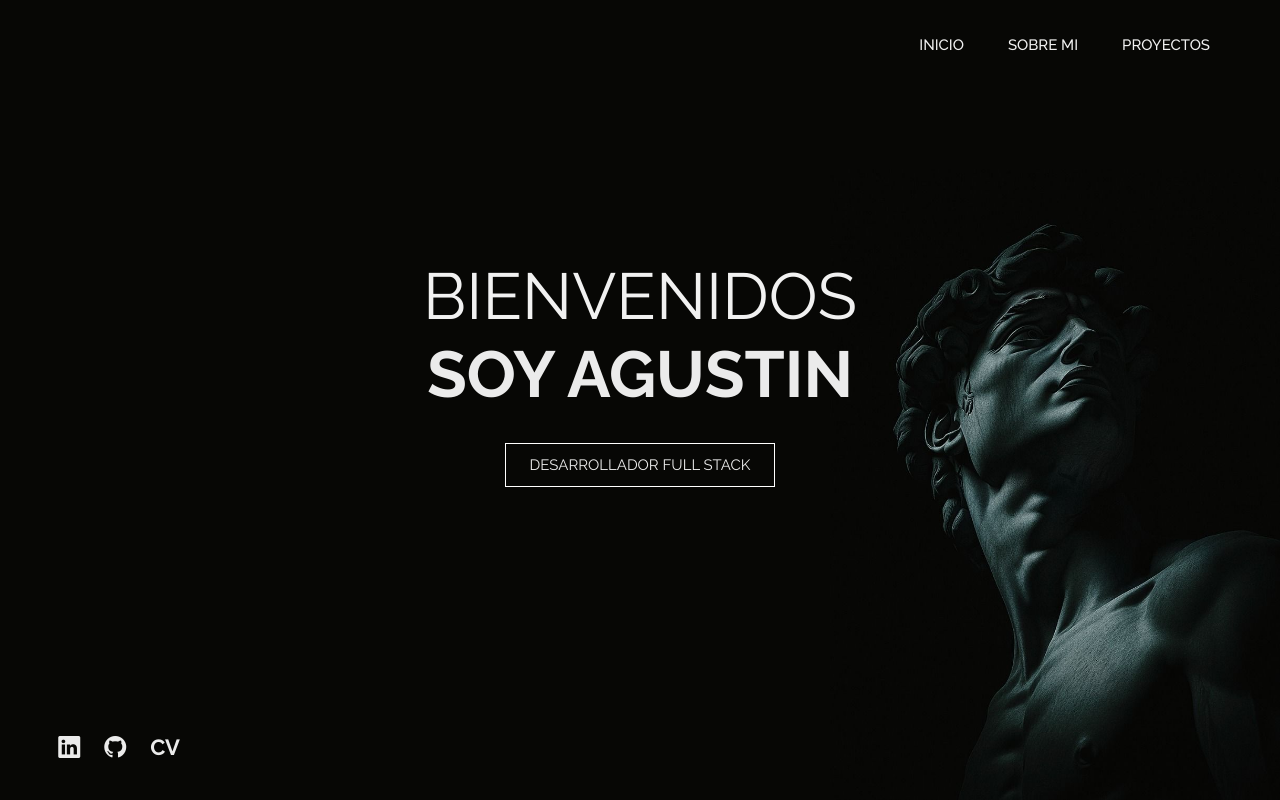
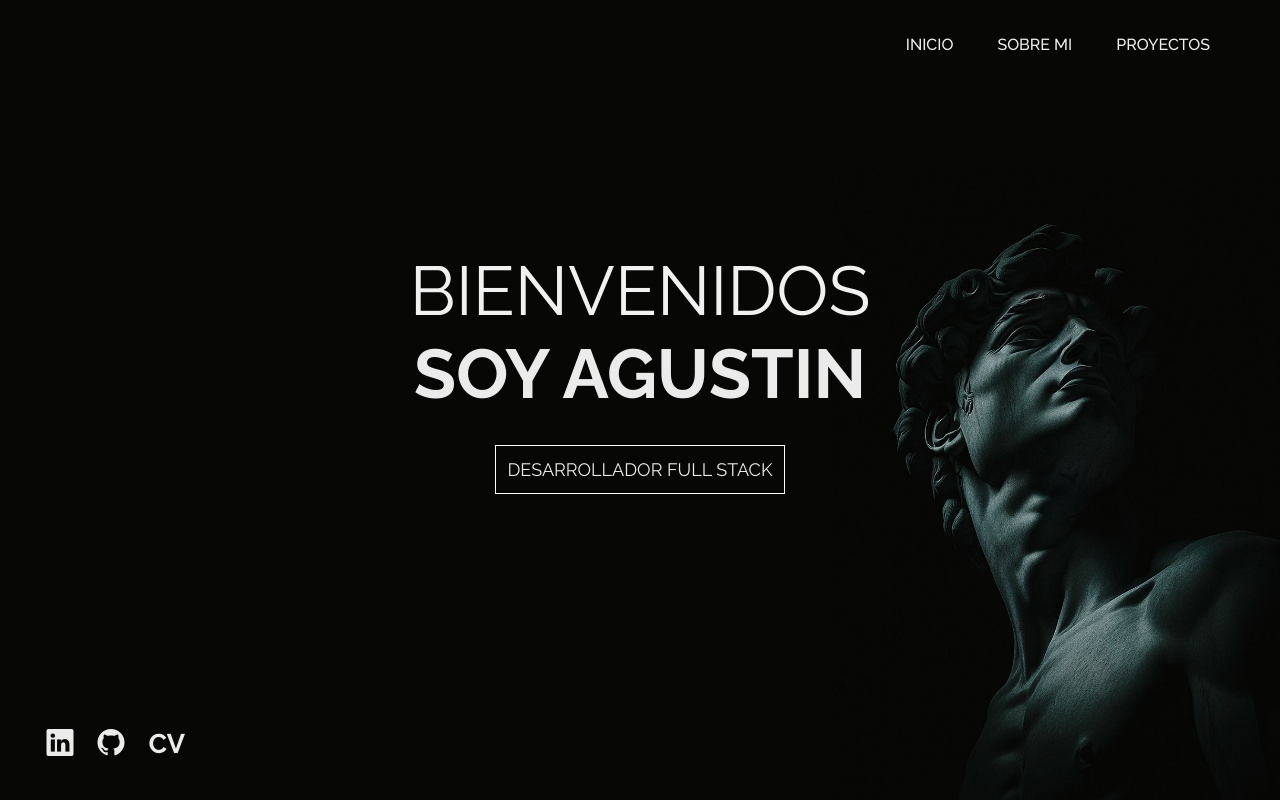
Before and after one commit to agustintarancon/Portfolio, a React (Vite) app: page / in a window 1280 px wide. Shown: the top 800 px of the page. Built offline with nearby package versions, Linux system fonts and the light colour scheme.

Commit message:
fix welcome tamaños

```diff
--- a/src/components/general/navbar/navbar.module.css
+++ b/src/components/general/navbar/navbar.module.css
@@ -6,7 +6,7 @@
 
 .customLink {
   color: rgb(240, 240, 240);
-  font-size: 15px;
+  font-size: 16px;
   font-weight: 500;
   position: relative;
   text-decoration: none;
--- a/src/components/specific/welcome/welcome.module.css
+++ b/src/components/specific/welcome/welcome.module.css
@@ -25,7 +25,7 @@
   font-size: 15px;
   text-align: center;
   border: 1px solid white;
-  width: 270px;
+  width: 260px;
   padding-block: 10px;
   margin-top: 30px;
 }
@@ -35,7 +35,7 @@
   position: absolute;
   display: flex;
   justify-content: end;
-  left: -210px;
+  left: -230px;
   bottom: 20px;
   list-style: none;
   margin-top: 10px;
@@ -44,7 +44,7 @@
 }
 
 .socialMedia {
-  font-size: 27px;
+  font-size: 24px;
   transition: 0.4s;
 }
 
@@ -76,10 +76,24 @@
   }
 
   .title {
-    font-size: 65px;
+    font-size: 69px;
+  }
+
+  .subtitle {
+    font-size: 18px;
+    text-align: center;
+    border: 1px solid white;
+    width: 290px;
+    padding-block: 10px;
+    margin-top: 30px;
+  }
+
+
+  .iconSocial {
+    left: -205px;
   }
 
   .socialMedia {
-    font-size: 22px;
+    font-size: 27px;
   }
 }
```
